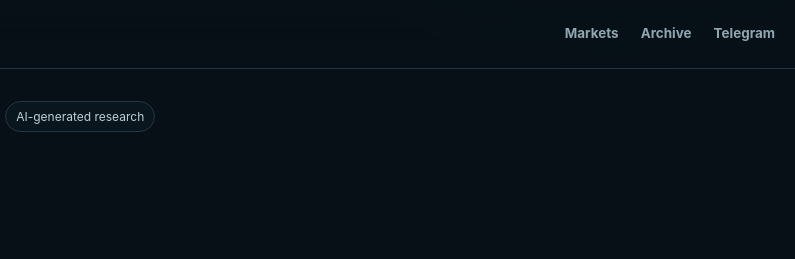
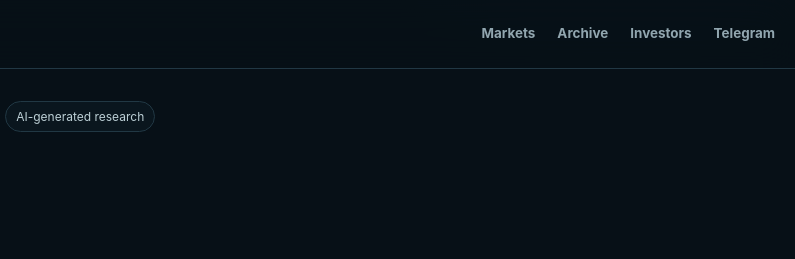
Before and after one commit to Devilz13/daily-equity-decision-loop, a plain HTML site: page index.html in a window 1280 px wide. Shown: the top 259 px of the page, 485-1280 px from the left. Drawn offline with Linux system fonts and the light colour scheme.

Commit message:
feat(investors): add investor library to main navigation

```diff
--- a/index.html
+++ b/index.html
@@ -13,7 +13,7 @@
   <header class="masthead">
     <div class="wrap mastbar">
       <a class="brand" href="#top"><span class="brandmark"><svg viewBox="0 0 28 28" fill="none"><path d="M3 23h22M6 19l6-6 5 4 7-12" stroke="#67dfc6" stroke-width="2.5" stroke-linecap="round" stroke-linejoin="round"/></svg></span><span><span>Daily equity research</span><b>DEDL Market Brief</b></span></a>
-      <nav class="nav" aria-label="Primary"><a href="#markets">Markets</a><a href="#archive">Archive</a><a href="#telegram">Telegram</a></nav>
+      <nav class="nav" aria-label="Primary"><a href="#markets">Markets</a><a href="#archive">Archive</a><a href="investors/">Investors</a><a href="#telegram">Telegram</a></nav>
     </div>
   </header>
   <main id="top">
```
